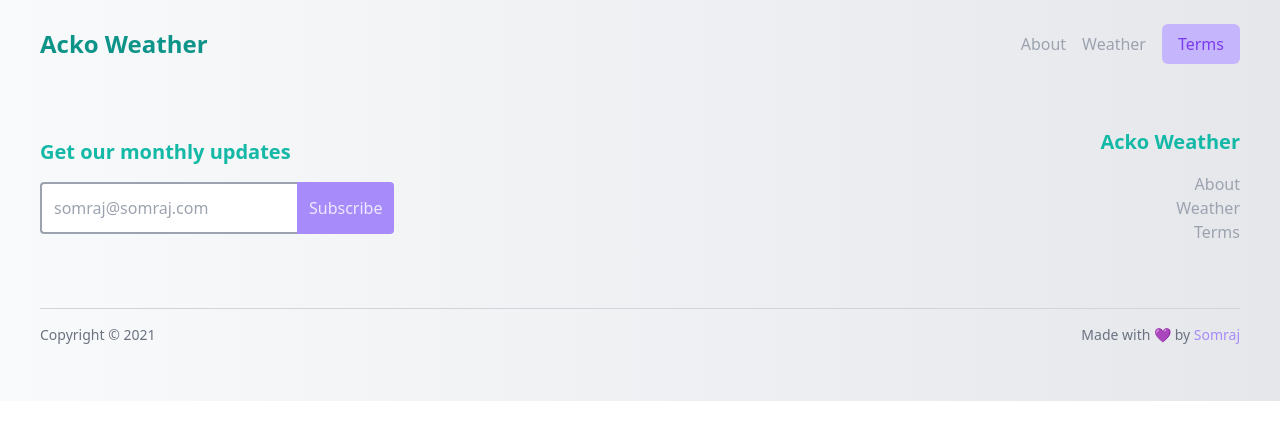
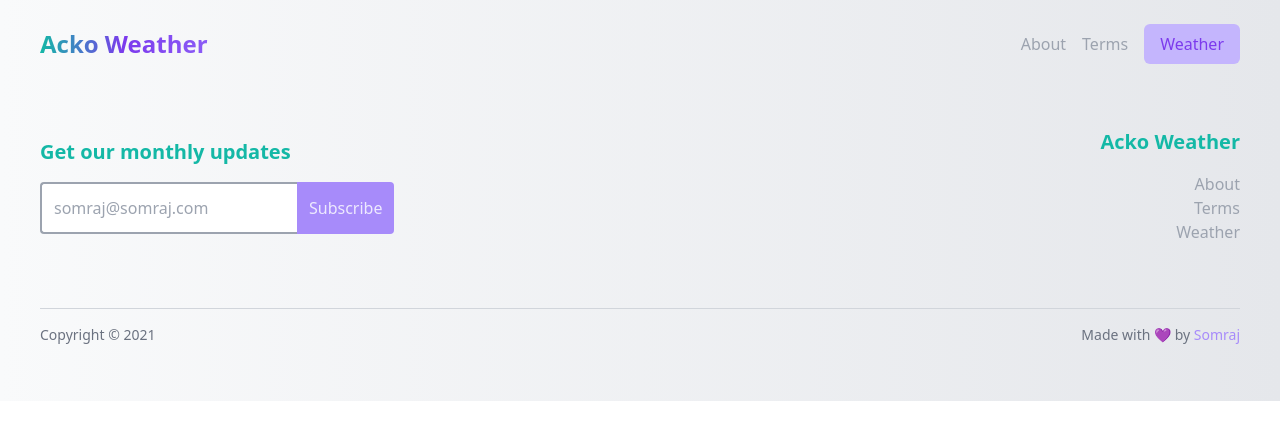
Before and after one commit to iamsomraj/React-Acko-Weather-App, a React (Create React App) app: page / in a window 1280 px wide. Shown: the top 440 px of the page. Built offline with nearby package versions, Linux system fonts and the light colour scheme.

Commit message:
👌 IMPROVE: Brand Logo and changed primary nav

```diff
--- a/src/components/Brand/Brand.tsx
+++ b/src/components/Brand/Brand.tsx
@@ -3,7 +3,10 @@ import { IBrandProps } from "../../types";
 
 const Brand: React.FC<IBrandProps> = ({ homePage, brandName }) => {
   return (
-    <Link to={homePage} className="font-bold text-2xl text-teal-600">
+    <Link
+      to={homePage}
+      className="text-2xl font-bold text-transparent bg-clip-text bg-gradient-to-r from-teal-500 via-purple-600 to-purple-500"
+    >
       {brandName}
     </Link>
   );
--- a/src/data/index.ts
+++ b/src/data/index.ts
@@ -23,15 +23,15 @@ const data = {
     },
     {
       isPrimary: false,
+      path: addPath("terms"),
+      text: "Terms",
+      container: TermsContainer,
+    },
+    {
+      isPrimary: true,
       path: addPath("check-weather"),
       text: "Weather",
       container: WeatherContainer,
-    },
-    {
-      isPrimary: true,
-      path: addPath("terms"),
-      text: "Terms",
-      container: TermsContainer,
     },
   ],
   hero: {
```
